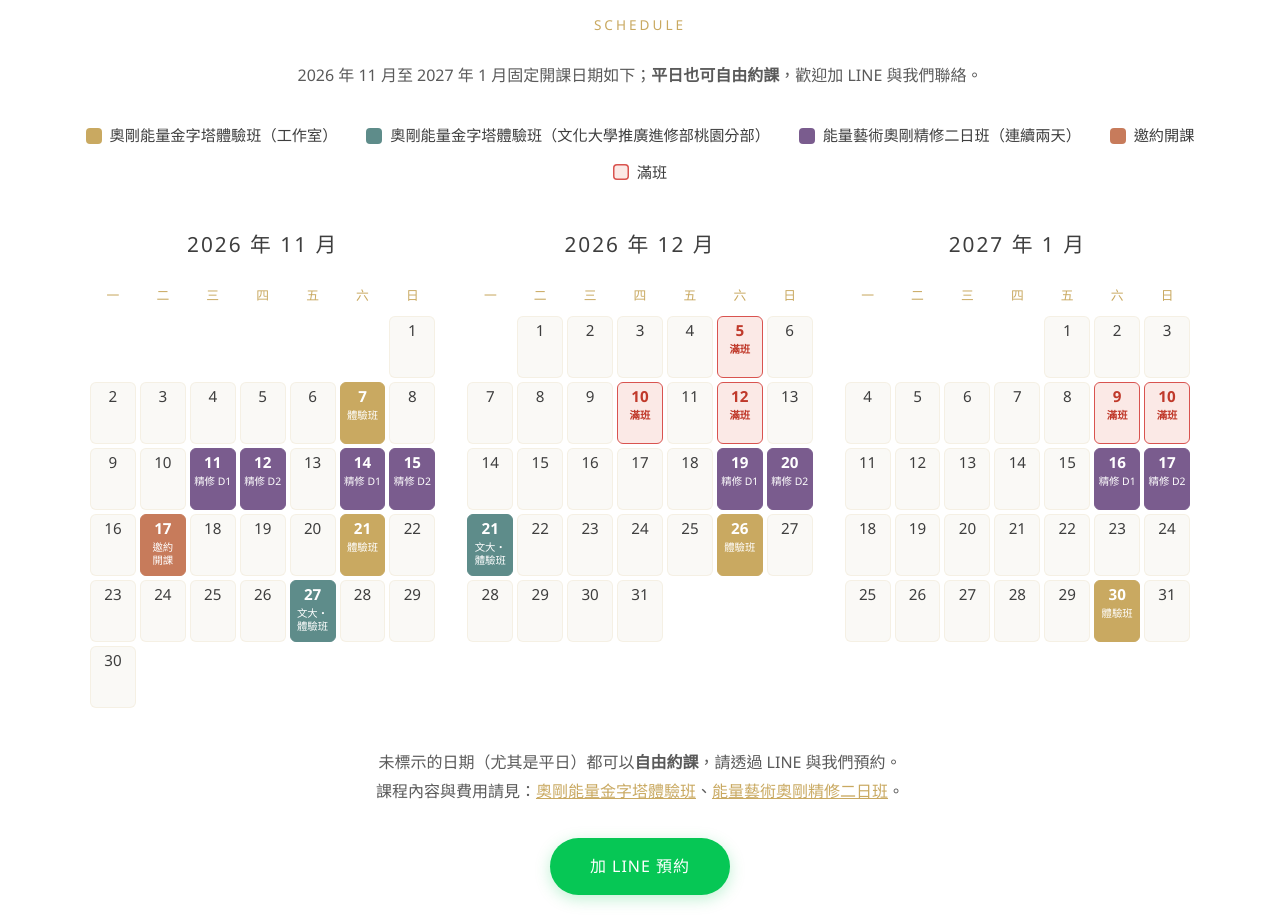
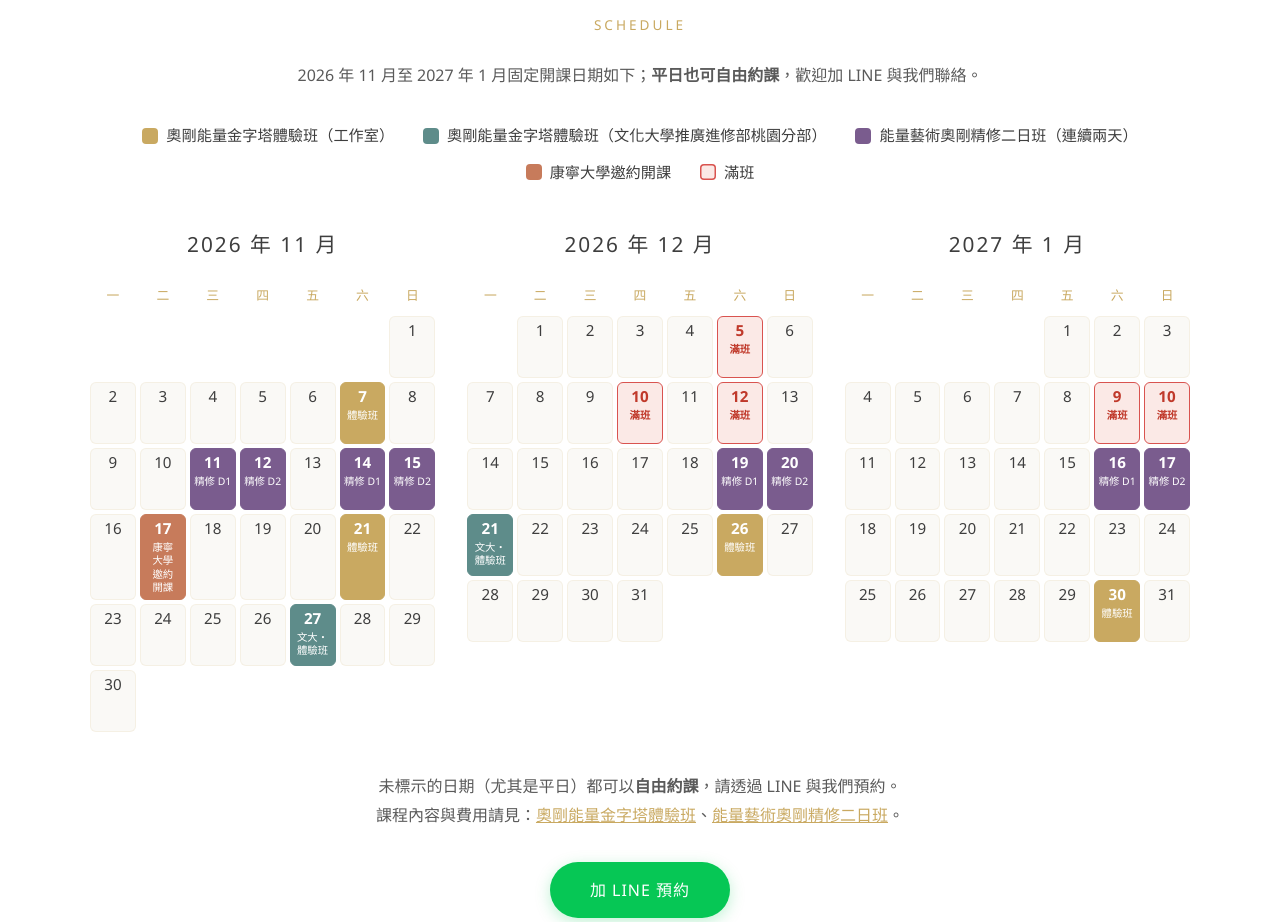
Before and after one commit to chinwei730-svg/light-within-studio, a plain HTML site: page index.html in a window 1280 px wide. Shown: the part 2702-3624 px from the top of the page. Drawn offline with Linux system fonts and the light colour scheme.

Commit message:
開課月曆滿班改紅色標示，11/17 標為康寧大學邀約開課

```diff
--- a/index.html
+++ b/index.html
@@ -182,7 +182,7 @@
                 <li><span class="sched-swatch is-trial"></span>奧剛能量金字塔體驗班（工作室）</li>
                 <li><span class="sched-swatch is-tycu"></span>奧剛能量金字塔體驗班（文化大學推廣進修部桃園分部）</li>
                 <li><span class="sched-swatch is-adv"></span>能量藝術奧剛精修二日班（連續兩天）</li>
-                <li><span class="sched-swatch is-knu"></span>邀約開課</li>
+                <li><span class="sched-swatch is-knu"></span>康寧大學邀約開課</li>
                 <li><span class="sched-swatch is-full"></span>滿班</li>
             </ul>
             <div class="sched-months">
@@ -212,7 +212,7 @@
                         <div class="sched-day is-adv" role="cell" aria-label="11月14日 能量藝術奧剛精修二日班 第1天"><span class="sched-num">14</span><span class="sched-tag">精修 D1</span></div>
                         <div class="sched-day is-adv" role="cell" aria-label="11月15日 能量藝術奧剛精修二日班 第2天"><span class="sched-num">15</span><span class="sched-tag">精修 D2</span></div>
                         <div class="sched-day" role="cell"><span class="sched-num">16</span></div>
-                        <div class="sched-day is-knu" role="cell" aria-label="11月17日 邀約開課"><span class="sched-num">17</span><span class="sched-tag">邀約<wbr>開課</span></div>
+                        <div class="sched-day is-knu" role="cell" aria-label="11月17日 康寧大學邀約開課"><span class="sched-num">17</span><span class="sched-tag">康寧<wbr>大學<wbr>邀約<wbr>開課</span></div>
                         <div class="sched-day" role="cell"><span class="sched-num">18</span></div>
                         <div class="sched-day" role="cell"><span class="sched-num">19</span></div>
                         <div class="sched-day" role="cell"><span class="sched-num">20</span></div>
```
